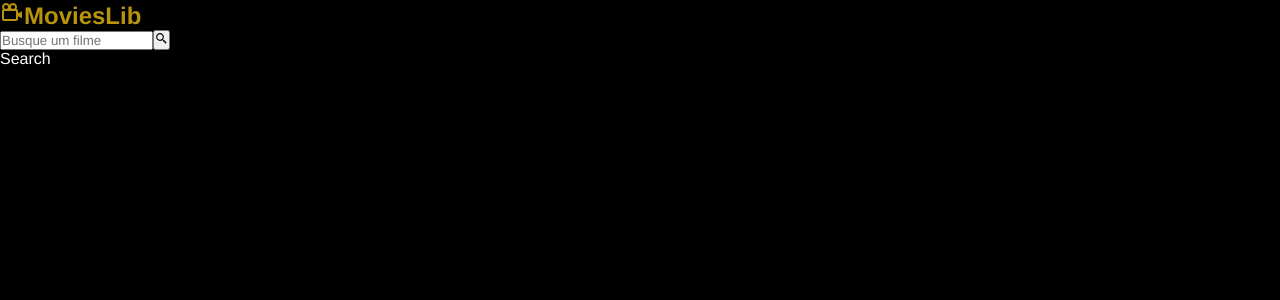
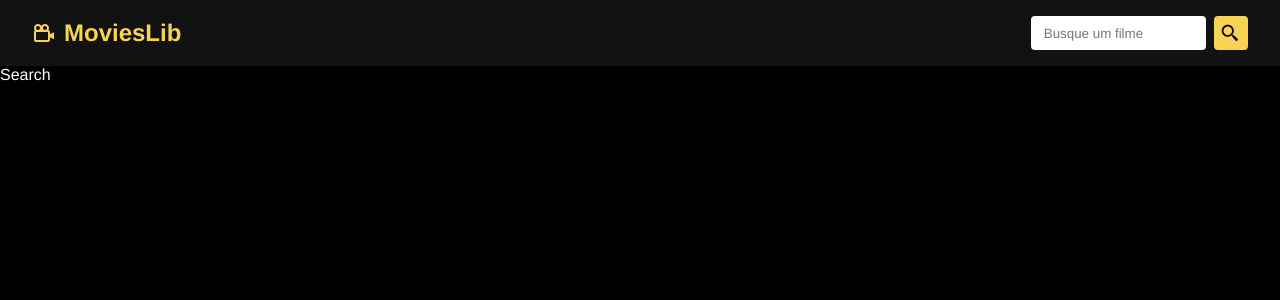
Before and after one commit to mateuspessoa/movieslib, a React (Vite) app: page /search in a window 1280 px wide. Shown: the top 300 px of the page. Built offline with nearby package versions, Linux system fonts and the light colour scheme.

Commit message:
Criando os cards dos filmes e o CSS

```diff
--- /dev/null
+++ b/src/components/MovieCard.jsx
@@ -0,0 +1,19 @@
+import { Link } from "react-router-dom";
+import { FaStar } from "react-icons/fa"
+
+const imageUrl = import.meta.env.VITE_IMG;
+
+const MovieCard = ({movie, showLink = true}) => {
+  return (
+    <div className="movie-card">
+        <img src={imageUrl + movie.poster_path} alt={movie.title} />
+        <h2>{movie.title}</h2>
+        <p>
+            <FaStar /> {movie.vote_average}
+        </p>
+        {showLink && <Link to={`/movie/${movie.id}`}>Detalhes</Link>}
+    </div>
+  )
+}
+
+export default MovieCard
--- /dev/null
+++ b/src/components/Navbar.css
@@ -0,0 +1,42 @@
+#navbar {
+    display: flex;
+    justify-content: space-between;
+    align-items: center;
+    padding: 1rem 2rem;
+    background-color: #121212;
+}
+
+#navbar h2 a {
+    display: flex;
+    align-items: center;
+    gap: 0.5rem;
+}
+
+#navbar form {
+    display: flex;
+    gap: .5rem
+}
+
+#navbar input {
+    padding: .2rem .8rem;
+    border-radius: 4px;
+    border: none;
+}
+
+#navbar form button {
+    background-color: #F7D354;
+    border: 2px solid #F7D354;
+    border-radius: 4px;
+    color: #000;
+    padding: .3rem;
+    font-size: 1.3rem;
+    display: flex;
+    align-items: center;
+    cursor: pointer;
+    transition: .4s;
+}
+
+#navbar form button:hover {
+    background-color: transparent;
+    color: #F7D354;
+}
--- a/src/components/Navbar.jsx
+++ b/src/components/Navbar.jsx
@@ -1,5 +1,7 @@
 import { Link } from "react-router-dom"
 import { BiCameraMovie, BiSearchAlt2 } from "react-icons/bi";
+
+import "./Navbar.css";
 
 const Navbar = () => {
   return (
--- a/src/pages/Home.jsx
+++ b/src/pages/Home.jsx
@@ -1,4 +1,7 @@
 import { useState, useEffect } from "react";
+import MovieCard from "../components/MovieCard";
+
+import './MovieGrid.css'
 
 const moviesURL = import.meta.env.VITE_API;
 const apiKey = import.meta.env.VITE_API_KEY;
@@ -29,7 +32,7 @@
         <h2 className="title">Melhores filmes:</h2>
         <div className="movies-container">
             {topMovies.length === 0 && <p>Carregando...</p>}
-            {topMovies.length > 0 && topMovies.map((movie) => <p>{movie.title}</p>)}
+            {topMovies.length > 0 && topMovies.map((movie) => <MovieCard key={movie.id} movie={movie} />)}
         </div>
     </div>
   )
--- /dev/null
+++ b/src/pages/MovieGrid.css
@@ -0,0 +1,63 @@
+.container .title {
+    color: #FFF;
+    font-size: 2.5rem;
+    text-align: center;
+    margin: 2rem 0 1rem;
+}
+
+.title .query-text {
+    color: #F7D354
+}
+
+.movies-container {
+    display: flex;
+    flex-wrap: wrap;
+    justify-content: space-between;
+    padding: 2rem;
+    max-width: 1200px;
+    margin: 0 auto;
+}
+
+.movies-container div {
+    width: 30%;
+    color: #fff;
+    margin-bottom: 2.5rem;
+    display: flex;
+    flex-direction: column;
+    justify-content: space-between;
+    background-color: #111;
+    padding: 1rem;
+    border-radius: 5px;
+}
+
+.movies-container div img {
+    max-width: 100%;
+    border-radius: 5px;
+}
+
+.movies-container div img,
+.movies-container div p,
+.movies-container div h2 {
+    margin-bottom: 1rem;
+}
+
+.movies-container div svg {
+    color: #F7D354;
+}
+
+.movies-container div a {
+    background-color: #F7D354;
+    border: 2px solid #F7D354;
+    border-radius: 4px;
+    color: #000;
+    padding: 1rem 0.5rem;
+    align-items: center;
+    transition: .4s;
+    text-align: center;
+    font-weight: bold;
+}
+
+.movies-container div a:hover {
+    background-color: transparent;
+    color: #F7D354;
+}
```
